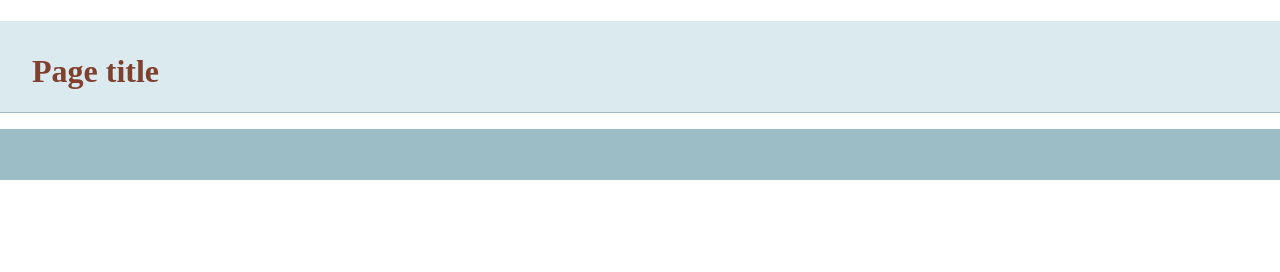
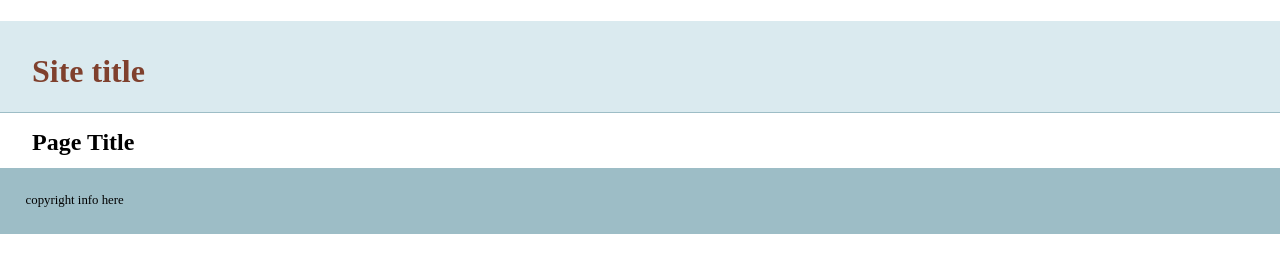
Before and after one commit to HardRightEdge/git-basics, a plain HTML site: page index.html in a window 1280 px wide. Drawn offline with nearby package versions, Linux system fonts and the light colour scheme.

Commit message:
added more info to template

```diff
--- a/index.html
+++ b/index.html
@@ -14,13 +14,15 @@
     </head>
     <body>
     <header>
-	<h1>Page title</h1>
+	<h1>Site title</h1>
     </header>
     <nav id="pageNav">
     </nav>
     <main>
+        <h2>Page Title</h2>
     </main>
     <footer>
+        copyright info here
     </footer>
         <script>
 //use the modernizr load to load up external scripts. This will load the scripts asynchronously, but the order listed matters. Although it will load all scripts in parallel, it will execute them in the order listed
```
